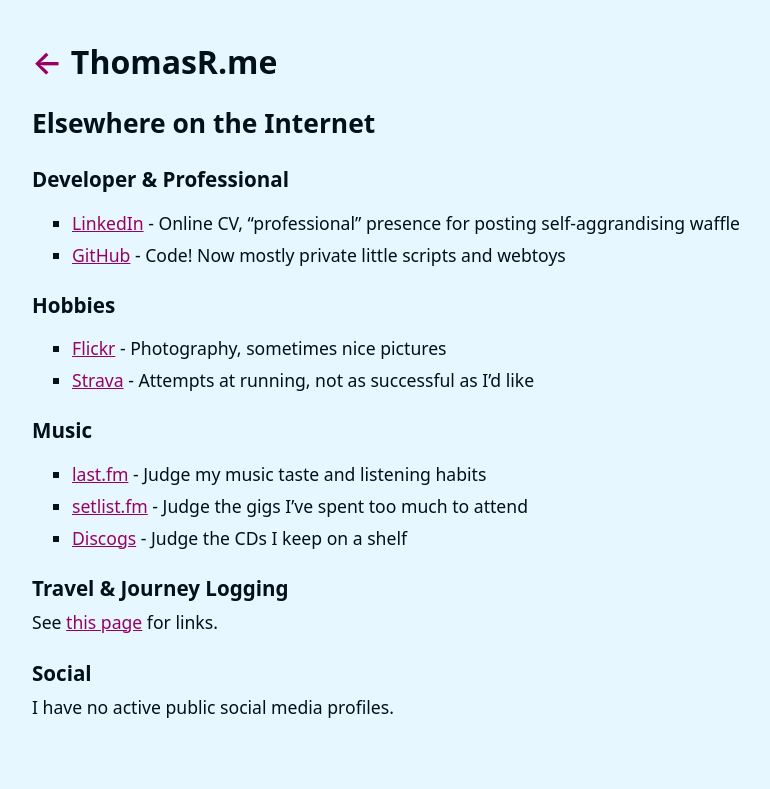
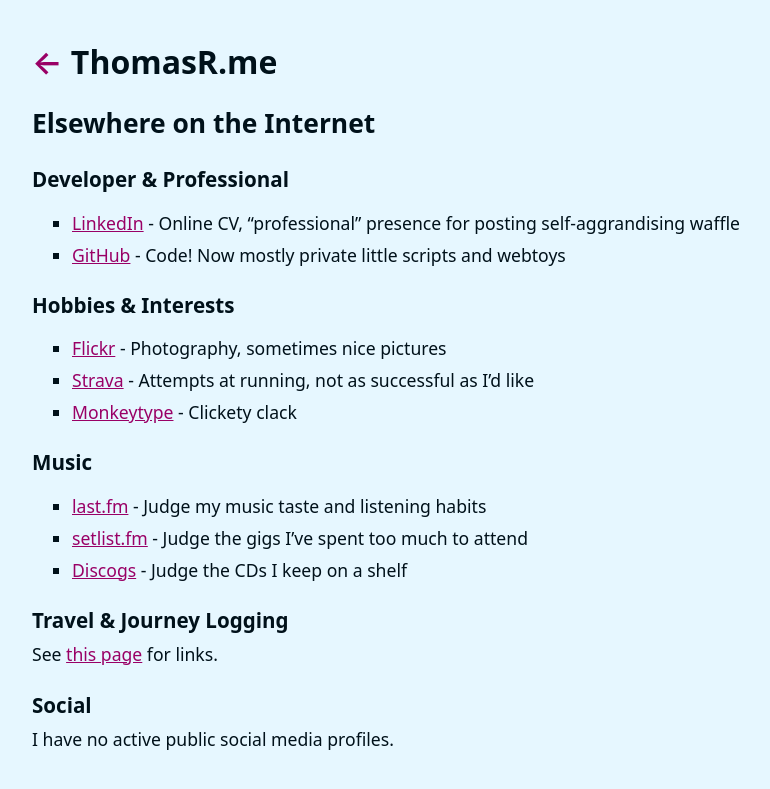
Before and after one commit to t5r7/thomasr.me, a Jekyll site: the page built from pages/elsewhere.md, in a window 1280 px wide. Shown: the top 789 px of the page, without its empty margins (208-978 px from the left). Built offline with Jekyll 4.4.1, drawn with Linux system fonts in a browser that asks for light colours; some web fonts are replaced.

Commit message:
add monkeytype link

```diff
--- a/pages/elsewhere.md
+++ b/pages/elsewhere.md
@@ -8,9 +8,10 @@
 * [LinkedIn](https://linkedin.com/in/t5r7) - Online CV, "professional" presence for posting self-aggrandising waffle
 * [GitHub](https://github.com/t5r7) - Code! Now mostly private little scripts and webtoys
 
-### Hobbies
+### Hobbies & Interests
 * [Flickr](https://www.flickr.com/people/imtom/) - Photography, sometimes nice pictures
 * [Strava](https://www.strava.com/athletes/93454796) - Attempts at running, not as successful as I'd like
+* [Monkeytype](https://monkeytype.com/profile/tmr) - Clickety clack
 
 ### Music
 * [last.fm](https://www.last.fm/user/itsmeimtom) - Judge my music taste and listening habits
```
